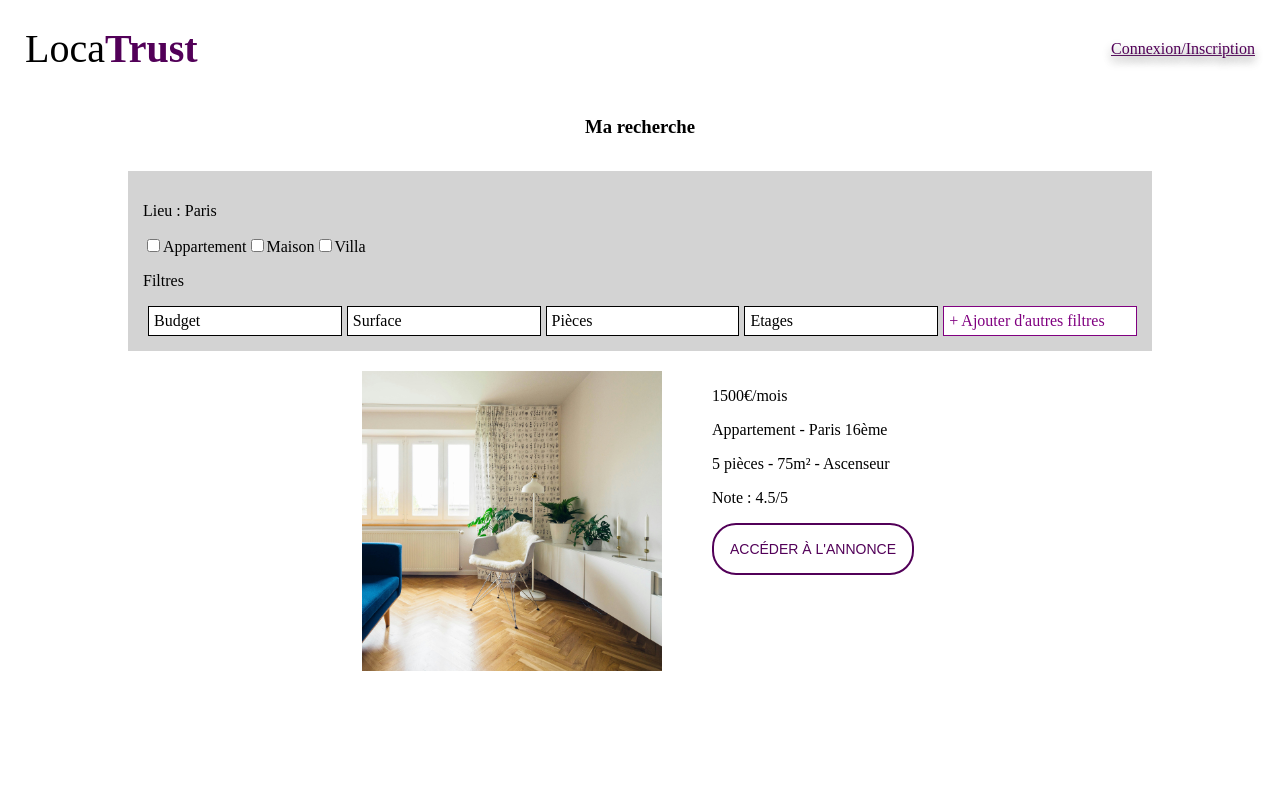
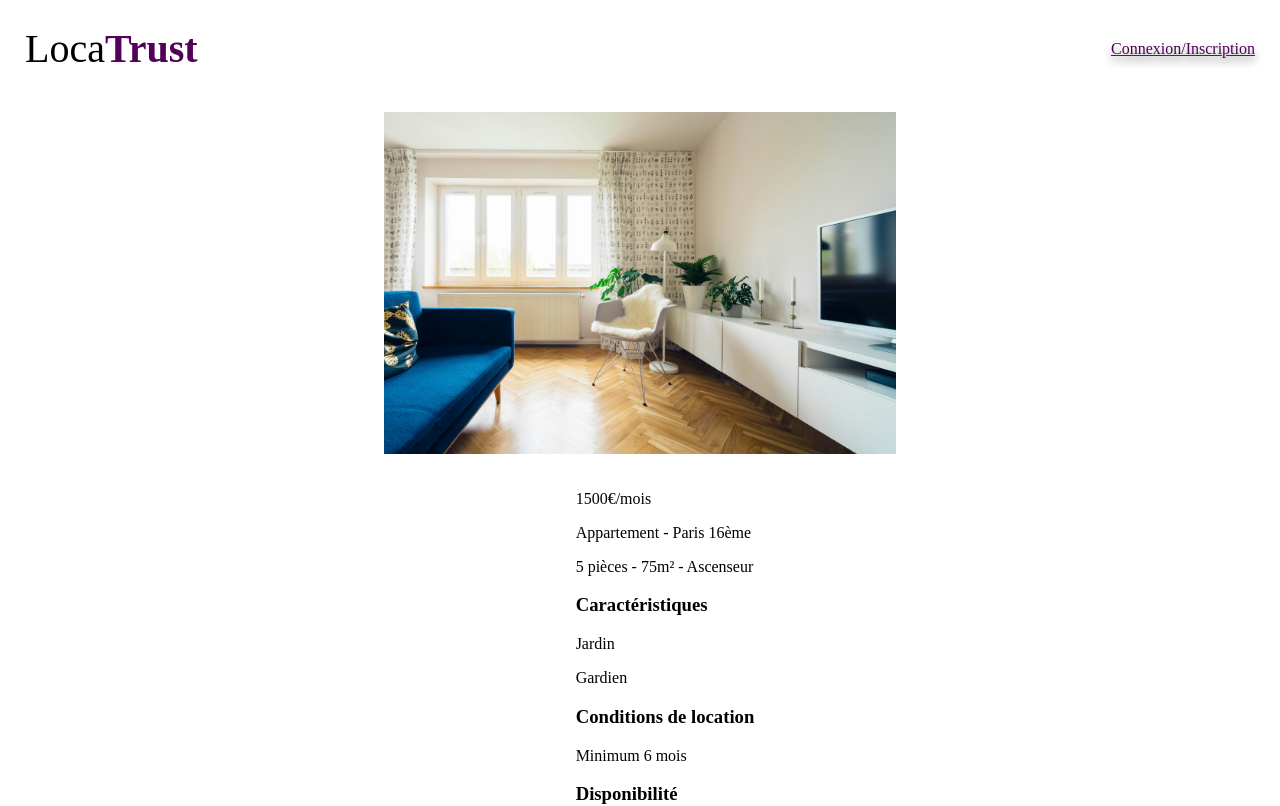
Before and after one commit to ccphung/LocaTrust, a React (Create React App) app in the folder front/: page /Ad in a window 1280 px wide. Shown: the top 806 px of the page. Built offline with nearby package versions, Linux system fonts and the light colour scheme; the HTML template or start-up script is replaced by a standard one.

Commit message:
create ad page

```diff
--- a/front/src/pages/Ad.jsx
+++ b/front/src/pages/Ad.jsx
@@ -14,34 +14,21 @@ const AdContainer = styled.div`
 const AdWrapper = styled.div`
   max-width: 1024px;
   padding: 15px;
-`
-
-const AdFilterContainer = styled.div`
-    background: lightgray;
-    padding: 15px;
-`
-const AdFilter = styled.div`
-  display:flex;
-  flex-direciton: column;
-`
-
-const AdFilterBox = styled.div`
-  border: 1px solid ${(props) => (props.color)};
-  background: white;
-  padding: 5px;
-  margin-left: 5px;
-  color: ${(props) => (props.color)};
-  width: 200px;
+  display: flex;
+  flex-direction: column;
+  justify-content: center;
+  align-items: center;
 `
 const AdDetail = styled.div`
   display: flex;
+  flex-direction: column;
   margin-top: 20px;
   justify-content: center;
 `
 
 const AdImg = styled.img`
-    width: 300px;
-    height: 300px;
+    width: 50%;
+    height: auto;
     object-fit: cover;
 `
 
@@ -49,42 +36,38 @@ const AdFeatures = styled.div`
   margin-left: 50px;
 `
 
+const AdFeaturesTitle = styled.div`
+
+`
 
 const Ad = () => {
   return (
     <>
       <Nav />
         <AdContainer>
-          <h3>Ma recherche</h3>
           <AdWrapper>
-            <AdFilterContainer>
-              <p>Lieu : Paris</p>
-              <AdFilter>
-                <Checkbox label="Appartement"/>
-                <Checkbox label="Maison"/>
-                <Checkbox label="Villa"/>
-              </AdFilter>
-              <p>Filtres</p>
-              <AdFilter>
-                  <AdFilterBox>Budget</AdFilterBox>
-                  <AdFilterBox>Surface</AdFilterBox>
-                  <AdFilterBox>Pièces</AdFilterBox>
-                  <AdFilterBox>Etages</AdFilterBox>
-                  <AdFilterBox color="purple">+ Ajouter d'autres filtres</AdFilterBox>
-              </AdFilter>
-            </AdFilterContainer>
+            <AdImg src="assets/images/ad/appartment.jpg"/>
             <AdDetail>
-              <AdImg src="assets/images/ad/appartment.jpg"/>
               <AdFeatures>
                   <p>1500€/mois</p>
                   <p>Appartement - Paris 16ème</p>
                   <p>5 pièces - 75m² - Ascenseur</p>
 
+                  <h3>Caractéristiques</h3>
+                  <p>Jardin</p>
+                  <p>Gardien</p>
+
+                  <h3>Conditions de location</h3>
+                  <p>Minimum 6 mois</p>
+
+                  <h3>Disponibilité</h3>
+                  <p>Immédiate</p>
+
                   <p>Note : 4.5/5</p>
-                  <Button label="Accéder à l'annonce"/>
+
               </AdFeatures>
-
             </AdDetail>
+            <Button label="Contacter le propriétaire" width="300px"/>
           </AdWrapper>
         </AdContainer>
     </>
```
